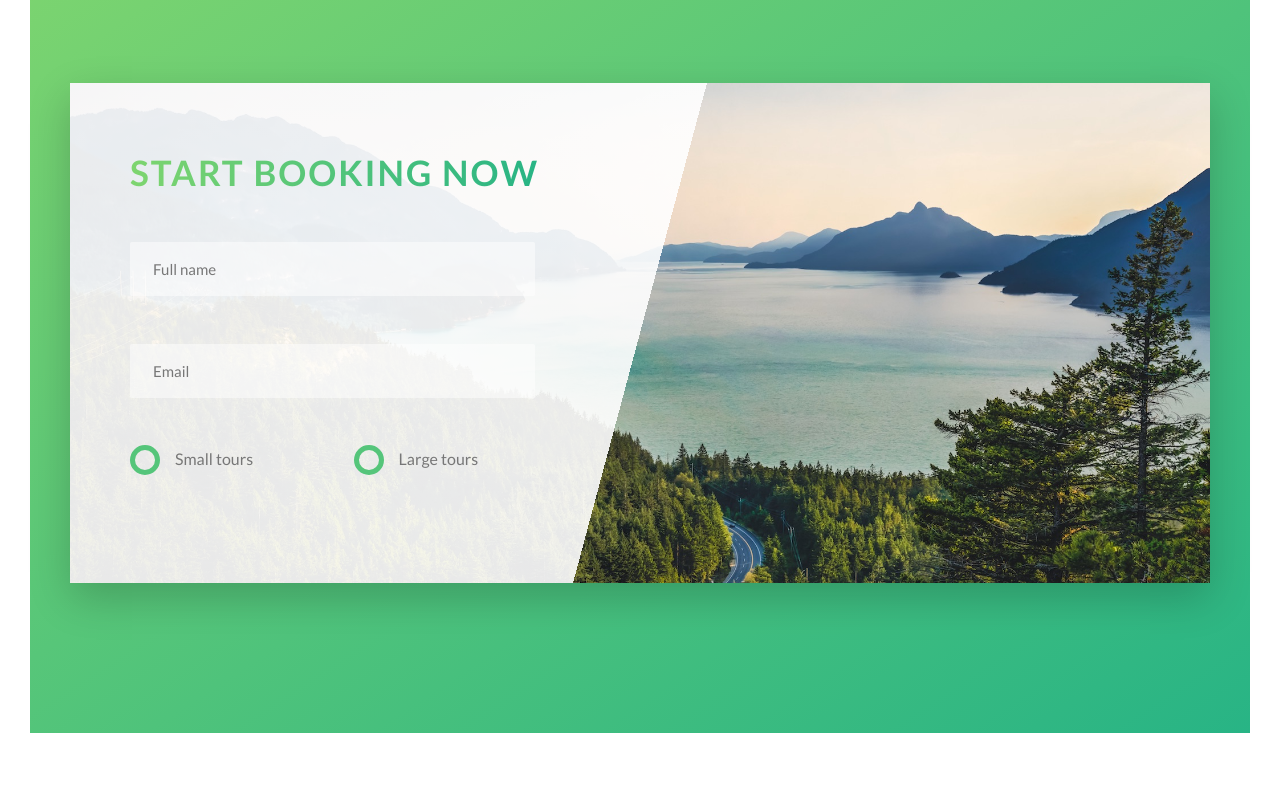
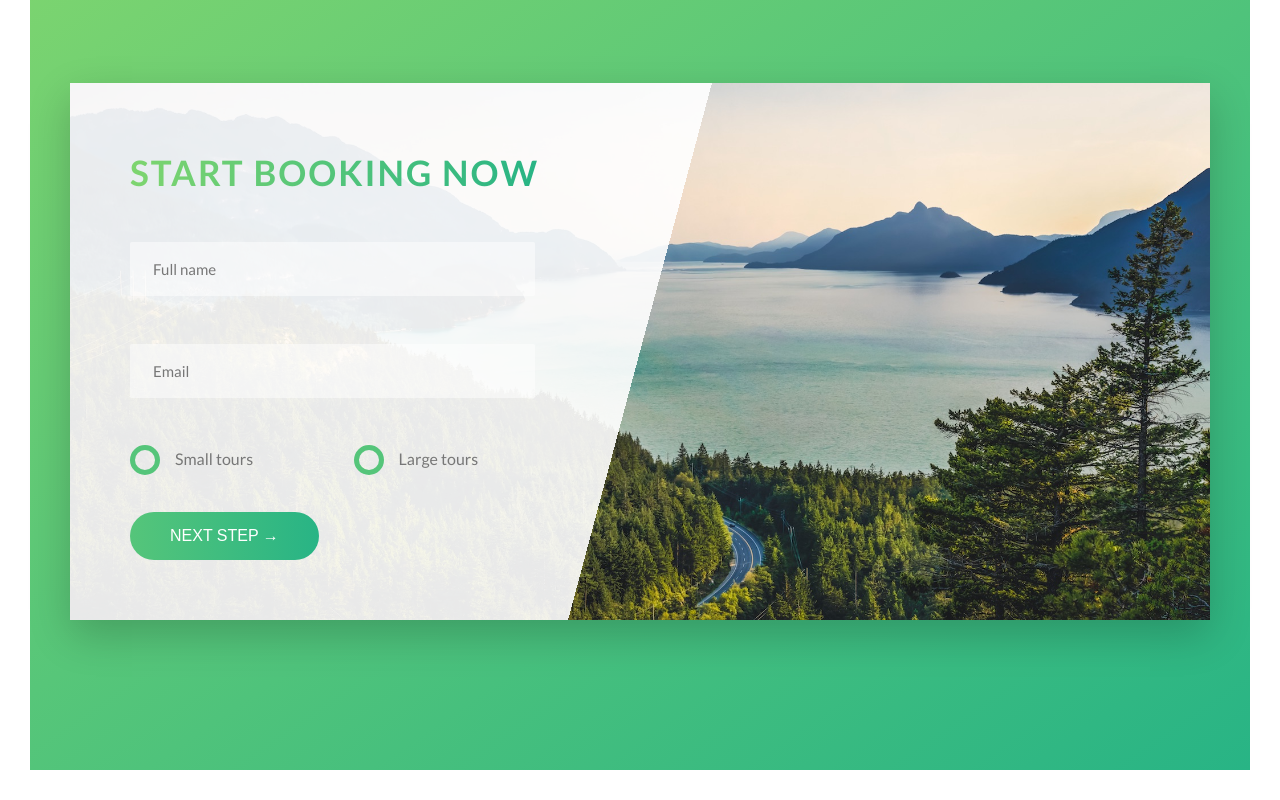
Before and after one commit to Naveen-S/natours, a website: page index.html in a window 1280 px wide. Shown: the part 4330-5130 px from the top of the page. Before the commit the page ends 5093 px from the top, so only its background shows below. Drawn offline with Linux system fonts and the light colour scheme.

Commit message:
Booking section complete.

```diff
--- a/index.html
+++ b/index.html
@@ -351,7 +351,14 @@
                                         </label>
                                     </div>
                             </div>
+                            <div class="form__group u-margin-top-medium">
+                                <button href="#" class="btn btn--green">
+                                        Next Step &rarr;
+                                </button>
+                            </div>
                         </form>
+
+
                     </div>
                 </div>
             </div>
--- a/sass/base/_utilities.scss
+++ b/sass/base/_utilities.scss
@@ -14,3 +14,6 @@
 .u-margin-top-huge {
     margin-top: 10rem;
 }
+.u-margin-top-medium {
+    margin-top: 4rem;
+}
--- a/sass/components/_button.scss
+++ b/sass/components/_button.scss
@@ -5,6 +5,9 @@
     border-radius: 10rem;
     transition: all 0.2s;
     position: relative;
+    outline: none;
+    border: 0;
+    font-size: inherit;
 }
 
 .btn {
--- a/sass/pages/_home.scss
+++ b/sass/pages/_home.scss
@@ -35,7 +35,6 @@
     background:  linear-gradient(105deg, rgba($color-white, 0.9) 0%, rgba($color-white, 0.9) 50%, transparent 50% ) ,url(../img/nat-10.jpg);
     background-size: cover;
     box-shadow: 0 1.5rem 4rem rgba($color-black, 0.2);
-    height: 50rem;
 
     &__form {
         width: 50%;
```
Also changed, not shown: css/style.css.
